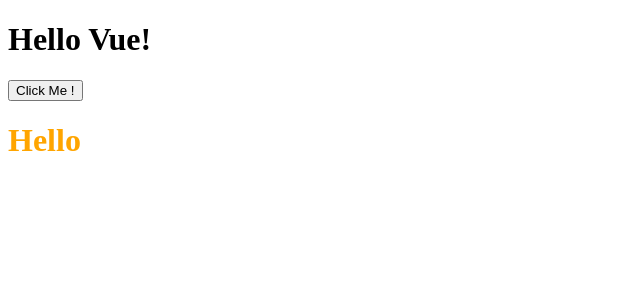
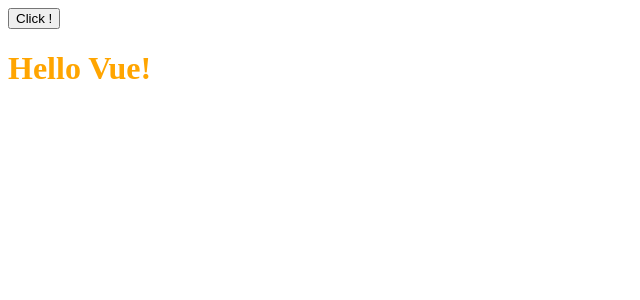
Before and after one commit to MyeonghoonNam/Vue-Practice, a Vue app in the folder Component/: page / in a window 1280 px wide. Shown: the top 300 px of the page, without its empty margins (0-640 px from the left). Built offline with nearby package versions, Linux system fonts and the light colour scheme.

Commit message:
props 이해

```diff
--- a/Component/src/App.vue
+++ b/Component/src/App.vue
@@ -1,7 +1,10 @@
 <template>
-  <h1>Hello Vue!</h1>
-  <Button />
-  <Hello />
+  <button @click="reverseMsg">
+    Click !
+  </button>
+  <Hello
+    :message="msg"
+  />
 </template>
 
 <script>
@@ -10,6 +13,16 @@
 export default {
   components: {
     Hello
+  },
+  data() {
+    return {
+      msg: 'Hello Vue!'
+    }
+  },
+  methods: {
+    reverseMsg() {
+      this.msg = this.msg.split('').reverse().join('')
+    }
   }
 }
 </script>
--- a/Component/src/components/Hello.vue
+++ b/Component/src/components/Hello.vue
@@ -1,6 +1,26 @@
 <template>
-  <h1>Hello</h1>
+  <h1 @click="updateMsg">
+    {{ newMsg }}
+  </h1>
 </template>
+
+<script>
+export default {
+  props: {
+    message: String,
+  },
+  data() {
+    return {
+      newMsg: this.message
+    }
+  },
+  methods: {
+    updateMsg() {
+      this.newMsg = 'Good~'
+    }
+  }
+}
+</script>
 
 <style scoped lang="scss">
 $color: orange;
```
